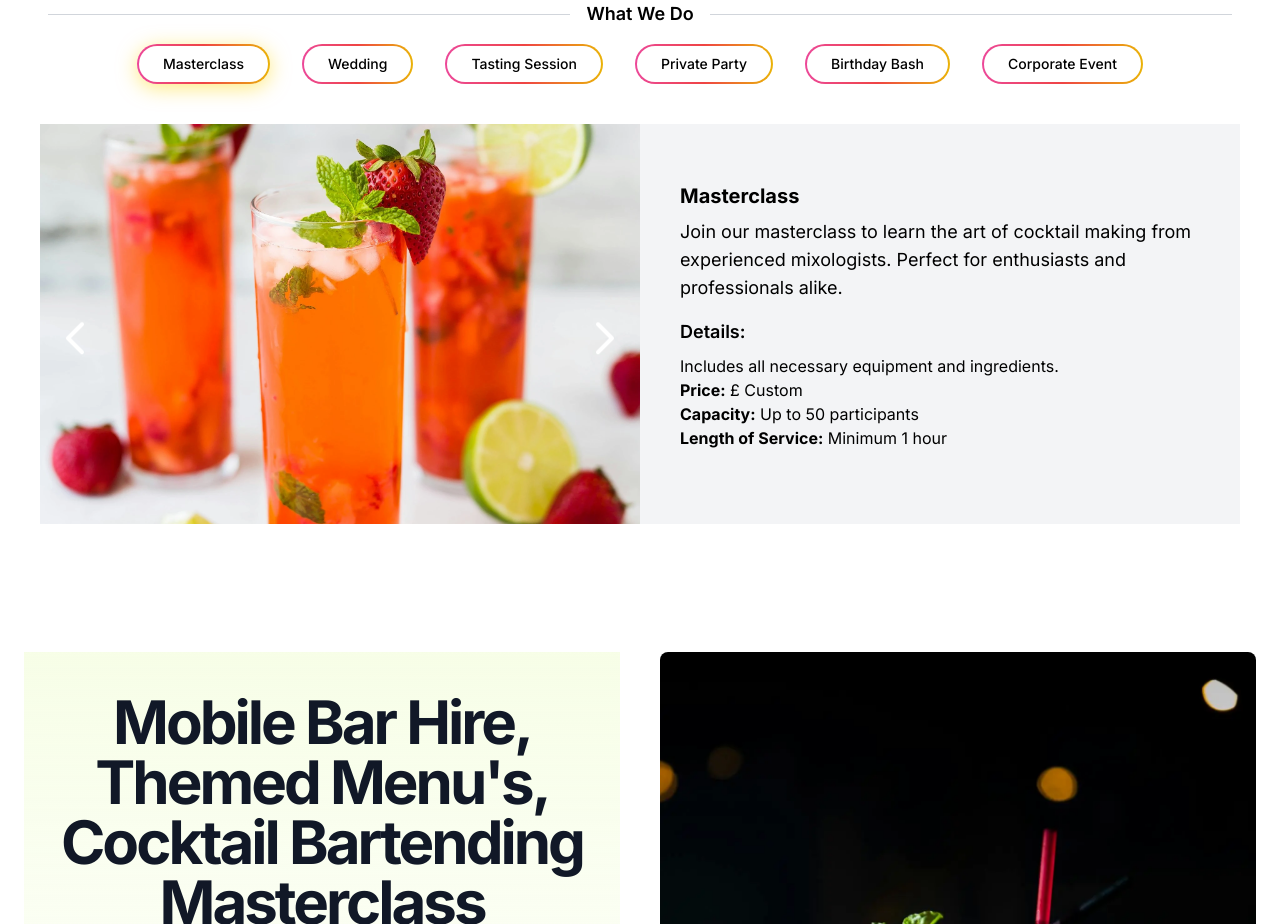
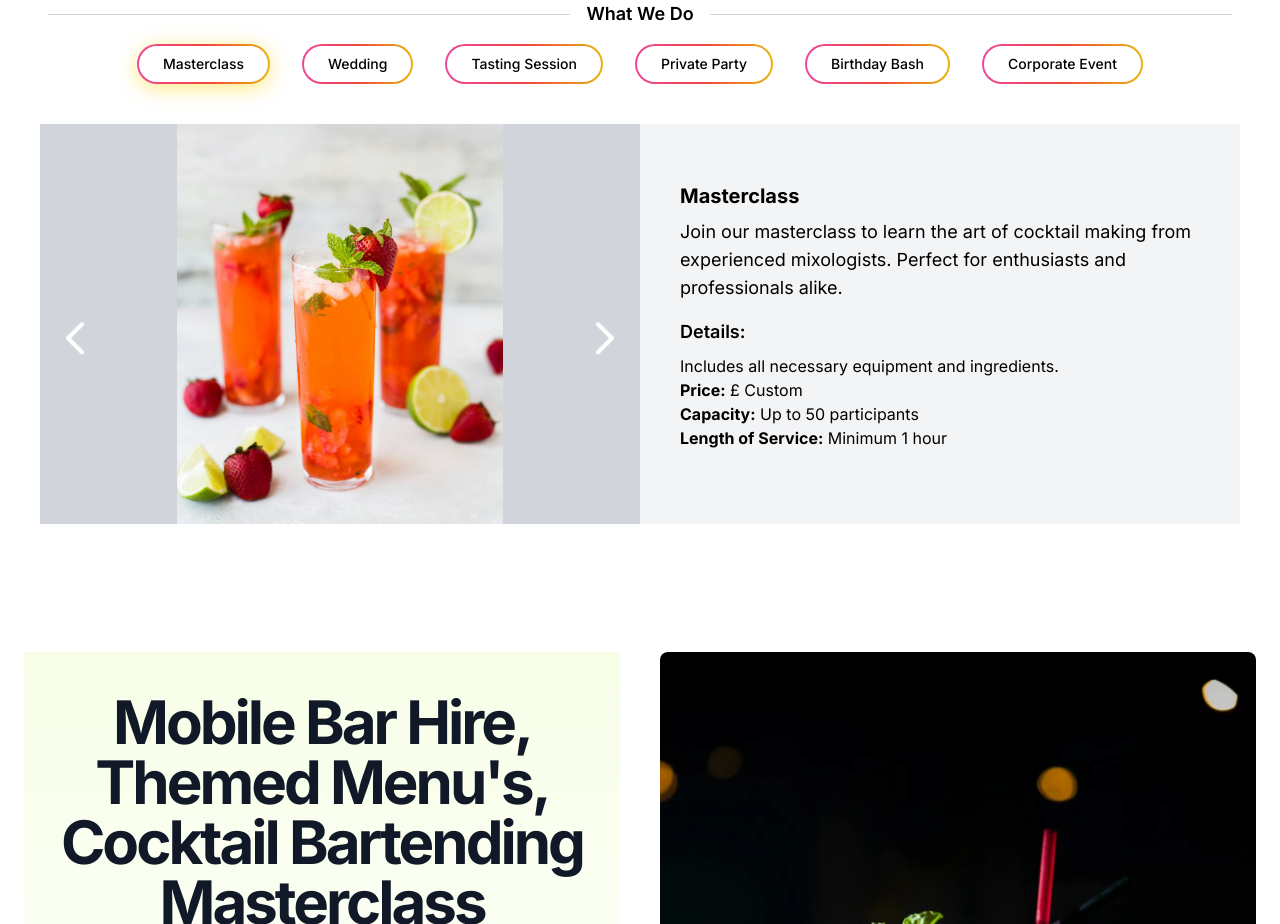
Before and after one commit to amora92/tailwind_mybartenders, a Next.js app: page / in a window 1280 px wide. Shown: the part 840-1764 px from the top of the page. Built offline with nearby package versions, Linux system fonts and the light colour scheme.

Commit message:
picture frame
picture frame

```diff
--- a/components/ServicesSection.tsx
+++ b/components/ServicesSection.tsx
@@ -87,7 +87,7 @@ const ServicesSection = () => {
       id='next-section'
       className='container mx-auto px-2 md:px-4 lg:px-6 relative flex flex-col'
     >
-      <div className='px-6 flex items-center mt-20 md:mt-10'>
+      <div className='px-6 flex items-center mt-16 md:mt-10'>
         <div className='flex-grow border-b border-gray-300'></div>
         <span className='mx-4 text-lg font-semibold'>What We Do</span>
         <div className='flex-grow border-b border-gray-300'></div>
@@ -115,7 +115,7 @@ const ServicesSection = () => {
             <img
               src={selectedService.image}
               alt={selectedService.title}
-              className='w-full h-full object-cover'
+              className='w-full h-full object-contain'
             />
             <button
               className='absolute left-4 md:left-0 top-1/2 transform -translate-y-1/2 bg-transparent text-white px-3 py-1 rounded-l-md hover:text-yellow-400 focus:outline-none animate-bounce'
```
